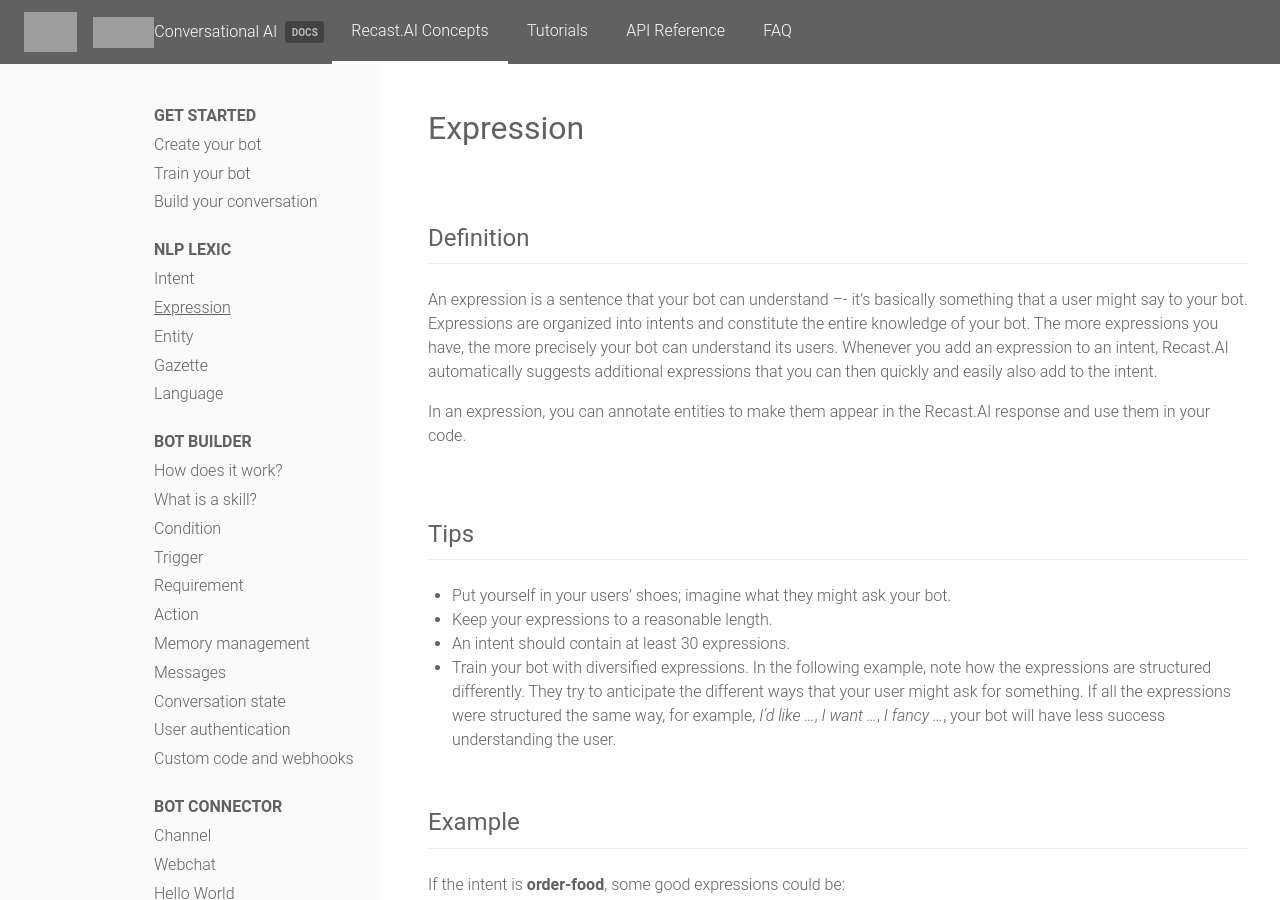
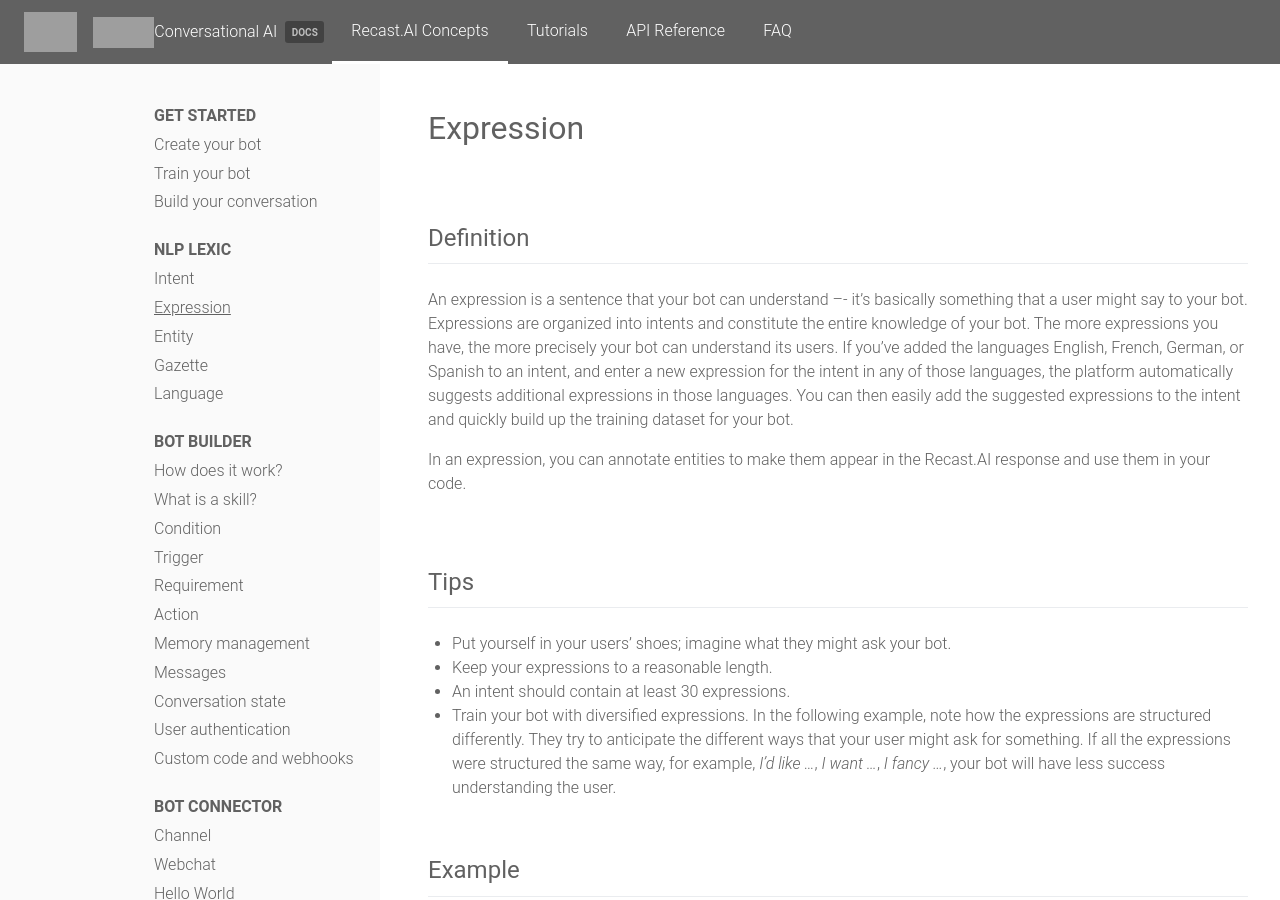
Before and after one commit to SAP-archive/docs, a Jekyll site: the page built from concepts/nlp_lexic/expression.md, in a window 1280 px wide and 900 px high. Built offline with Jekyll 4.4.1, drawn with Linux system fonts in a browser that asks for light colours; nearby versions of some CDN libraries; a style sheet for code colours, icons or effects is not loaded; grey boxes are pictures that could not be loaded.

Commit message:
Update expression.md

```diff
--- a/concepts/nlp_lexic/expression.md
+++ b/concepts/nlp_lexic/expression.md
@@ -5,7 +5,7 @@ permalink: /concepts/expression
 ---
 
 ## Definition
-An expression is a sentence that your bot can understand –- it's basically something that a user might say to your bot. Expressions are organized into intents and constitute the entire knowledge of your bot. The more expressions you have, the more precisely your bot can understand its users. Whenever you add an expression to an intent, Recast.AI automatically suggests additional expressions that you can then quickly and easily also add to the intent.
+An expression is a sentence that your bot can understand –- it's basically something that a user might say to your bot. Expressions are organized into intents and constitute the entire knowledge of your bot. The more expressions you have, the more precisely your bot can understand its users. If you've added the languages English, French, German, or Spanish to an intent, and enter a new expression for the intent in any of those languages, the platform automatically suggests additional expressions in those languages. You can then easily add the suggested expressions to the intent and quickly build up the training dataset for your bot.
 
 In an expression, you can annotate entities to make them appear in the Recast.AI response and use them in your code.
 
```
